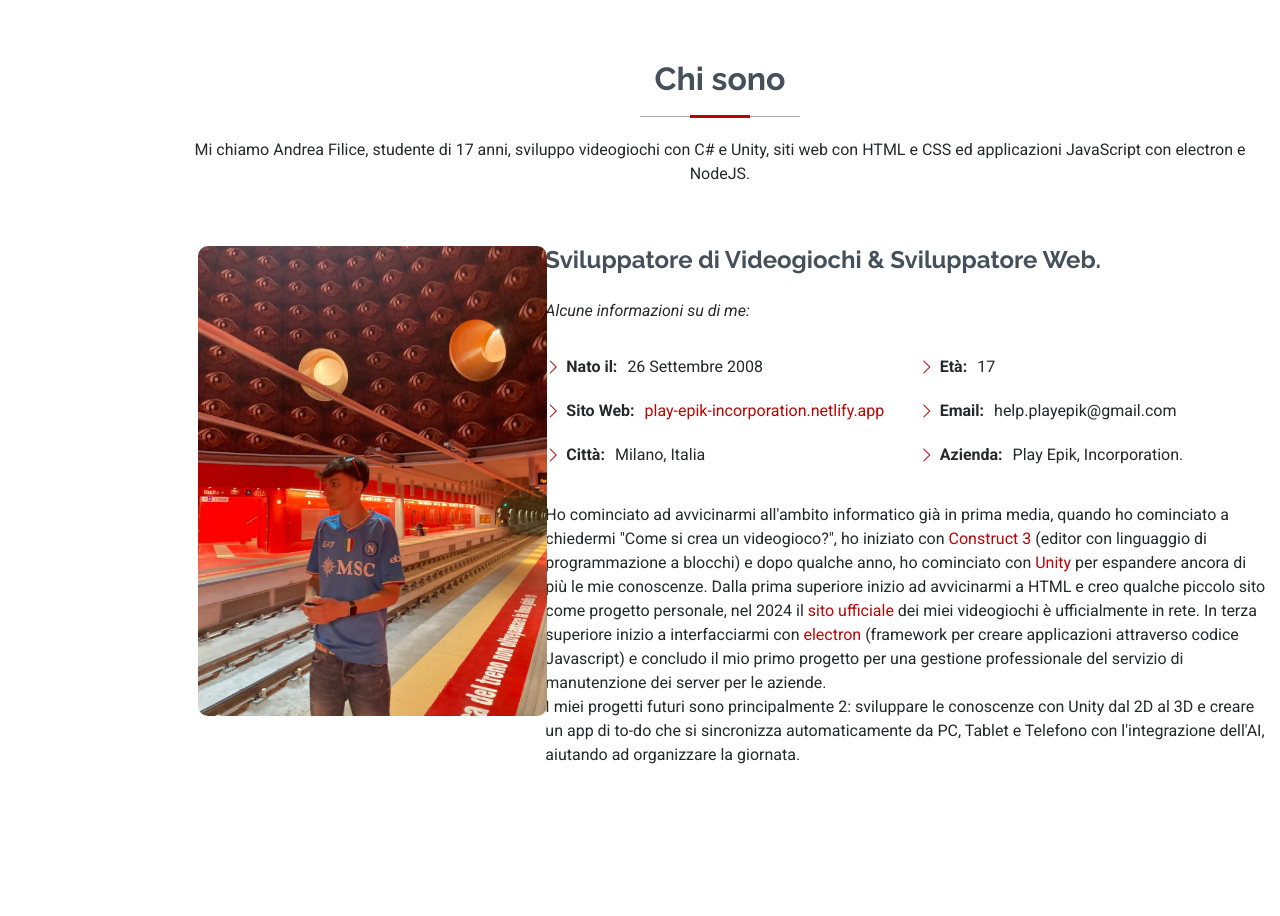
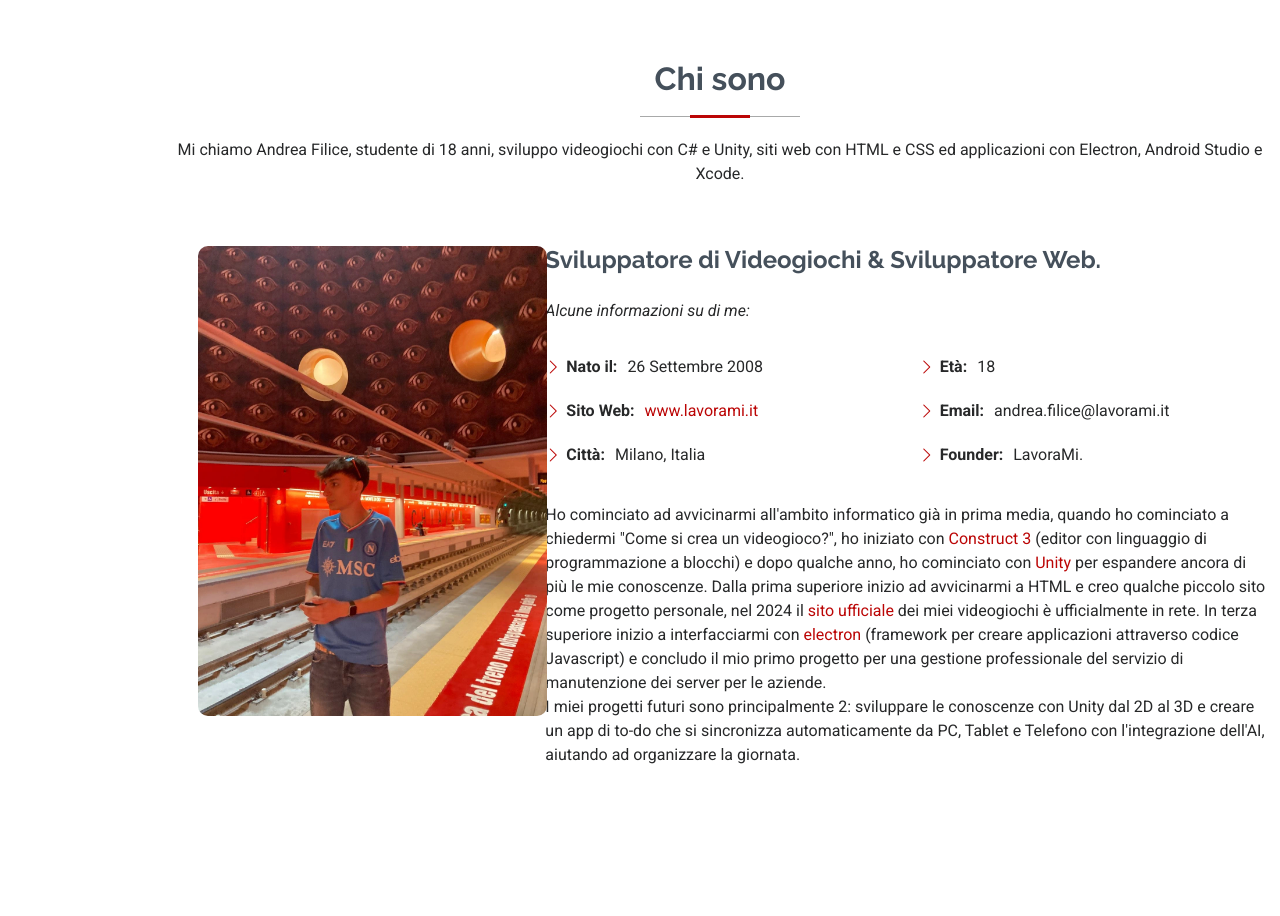
Before and after one commit to Andrea-Filice/Portfolio, a plain HTML site: page index.html in a window 1280 px wide. Shown: the part 800-1716 px from the top of the page. Drawn offline with Linux system fonts and the light colour scheme.

Commit message:
fix: fixing bugs
* fixed some old informations

```diff
--- a/index.html
+++ b/index.html
@@ -71,7 +71,7 @@
       <!-- Section Title -->
       <div class="container section-title" data-aos="fade-up">
         <h2>Chi sono</h2>
-        <p>Mi chiamo Andrea Filice, studente di 17 anni, sviluppo videogiochi con C# e Unity, siti web con HTML e CSS ed applicazioni JavaScript con electron e NodeJS.</p>
+        <p>Mi chiamo Andrea Filice, studente di 18 anni, sviluppo videogiochi con C# e Unity, siti web con HTML e CSS ed applicazioni con Electron, Android Studio e Xcode.</p>
       </div><!-- End Section Title -->
 
       <div class="container" data-aos="fade-up" data-aos-delay="100">
@@ -89,15 +89,15 @@
               <div class="col-lg-6">
                 <ul>
                   <li><i class="bi bi-chevron-right"></i> <strong>Nato il:</strong> <span>26 Settembre 2008</span></li>
-                  <li><i class="bi bi-chevron-right"></i> <strong>Sito Web:</strong> <a href="https://play-epik-incorporation.netlify.app/">play-epik-incorporation.netlify.app</a></li>
+                  <li><i class="bi bi-chevron-right"></i> <strong>Sito Web:</strong> <a href="https://lavorami.it">www.lavorami.it</a></li>
                   <li><i class="bi bi-chevron-right"></i> <strong>Città:</strong> <span>Milano, Italia</span></li>
                 </ul>
               </div>
               <div class="col-lg-6">
                 <ul>
-                  <li><i class="bi bi-chevron-right"></i> <strong>Età:</strong> <span>17</span></li>
-                  <li><i class="bi bi-chevron-right"></i> <strong>Email:</strong> <span>help.playepik@gmail.com</span></li>
-                  <li><i class="bi bi-chevron-right"></i> <strong>Azienda:</strong> <span>Play Epik, Incorporation.</span></li>
+                  <li><i class="bi bi-chevron-right"></i> <strong>Età:</strong> <span>18</span></li>
+                  <li><i class="bi bi-chevron-right"></i> <strong>Email:</strong> <span>andrea.filice@lavorami.it</span></li>
+                  <li><i class="bi bi-chevron-right"></i> <strong>Founder:</strong> <span>LavoraMi.</span></li>
                 </ul>
               </div>
             </div>
```
